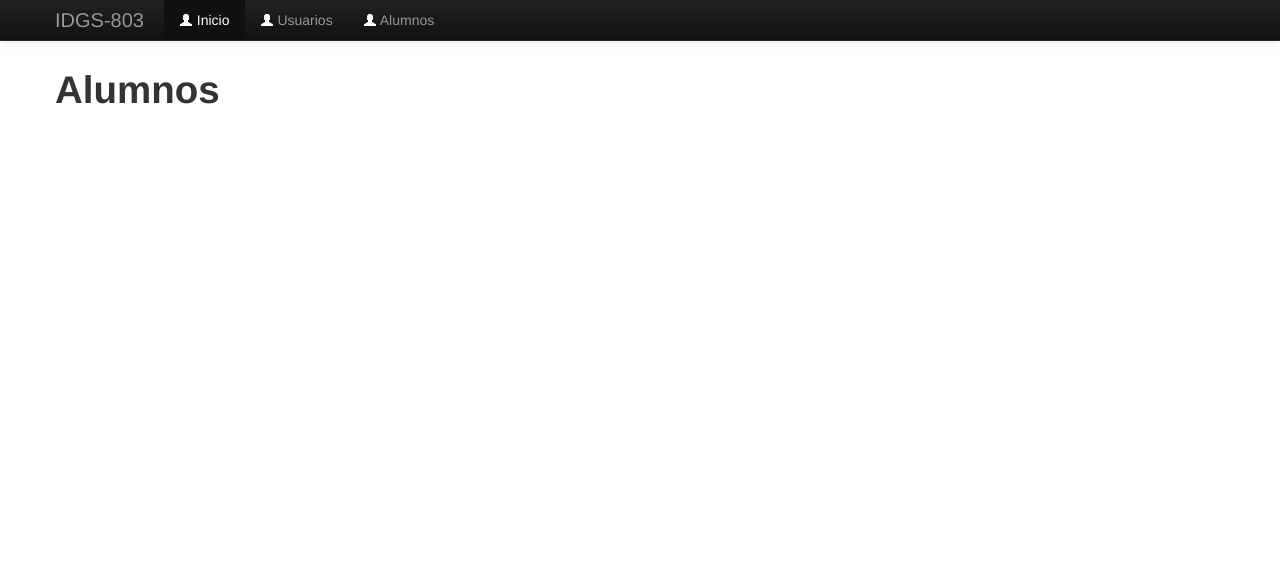
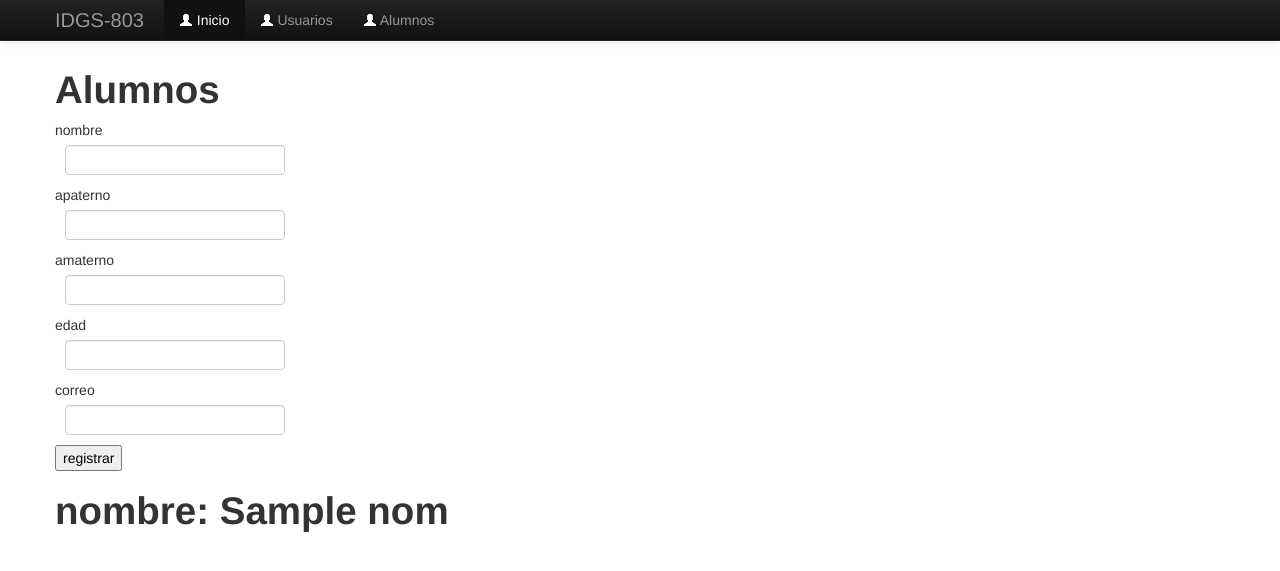
Before and after one commit to IDGS-803-21000027/IntroFlaskIDGS803, a Flask app: template templates/alumnos.html in a window 1280 px wide. Shown: the top 571 px of the page. Run offline with Flask 3, Linux system fonts and the light colour scheme; the template is opened without the code that fills it: values that come from a table or form of the project are taken from there, most other values are stand-ins (such as "Sample title", 1, 10 or a date in 2020); some libraries are stand-ins or nearby versions.

Commit message:
Macros, clases and forms

```diff
--- /dev/null
+++ b/forms.py
@@ -0,0 +1,9 @@
+from wtforms import Form
+from wtforms import StringField,SelectField,RadioField,EmailField,IntegerField
+
+class UsersForm(Form):
+    nombre=StringField('nombre')
+    apaterno=StringField('apaterno')
+    amaterno=StringField('amaterno')
+    edad=IntegerField('edad')
+    correo=EmailField('correo')
--- a/main.py
+++ b/main.py
@@ -1,4 +1,6 @@
 from flask import Flask, render_template, request
+
+import forms
 
 app = Flask(__name__)
 
@@ -8,9 +10,18 @@ def index():
     alumnos=["Mario", "Pedro", "Luis", "Dario"]
     return render_template("index.html", escuela=escuela, alumnos=alumnos)
 
-@app.route("/alumnos")
+@app.route("/alumnos",methods=["GET","POST"])
 def alum():
-    return render_template("alumnos.html")
+    alum_form = forms.UsersForm(request.form)
+    if request.method == 'POST':
+        nom=alum_form.nombre.data
+        apa=alum_form.apaterno.data
+        ama=alum_form.amaterno.data
+        print("Nombre: {}".format(nom))
+        print("Apaterno: {}".format(apa))
+        print("Amaterno: {}".format(ama))
+
+    return render_template("alumnos.html", form=alum_form,nom=nom,apa=apa,ama=ama)
 
 @app.route("/maestros")
 def maes():
--- a/templates/_macros.html
+++ b/templates/_macros.html
@@ -3,3 +3,11 @@
 <p><input name='{{name}}' type="{{type}}" placeholder="{{placeholder}}"></p>
 
 {%endmacro%}
+
+{%macro render_field(field)%}
+
+<td>{{field.label}}</td>
+<dd>{{field(**kwargs)|safe}}</dd>
+
+
+{%endmacro%}
--- a/templates/alumnos.html
+++ b/templates/alumnos.html
@@ -2,8 +2,18 @@
 {%extends 'layout.html' %}
 
 {%block content %}
+{% import "_macros.html" as macros %}
 
-<h1>
-    Alumnos
-</h1>
+    <h1>Alumnos</h1>
+    <form action="" method="post">
+    {{macros.render_field(form.nombre)}}
+    {{macros.render_field(form.apaterno)}}
+    {{macros.render_field(form.amaterno)}}
+    {{macros.render_field(form.edad)}}
+    {{macros.render_field(form.correo)}}
+    <input type="submit" name="btn1" value="registrar">
+    </form>
+
+    <h1>nombre: {{nom}}</h1>
+
 {%endblock%}
--- a/templates/formulario2.html
+++ b/templates/formulario2.html
@@ -3,7 +3,7 @@
 
 {%block content %}
 
-{%import "_macro.html" as macros%}
+{%import "_macros.html" as macros%}
 
 <form action="">
     <input type="text" name="nombre" placeholder="nombre">
```
Also changed, not shown: 1 other file.
